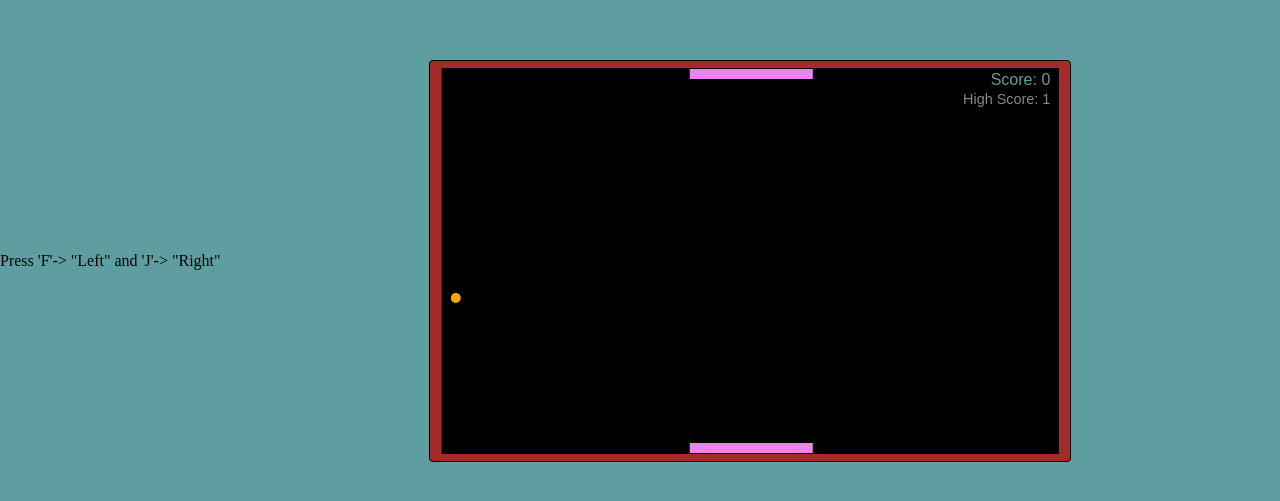
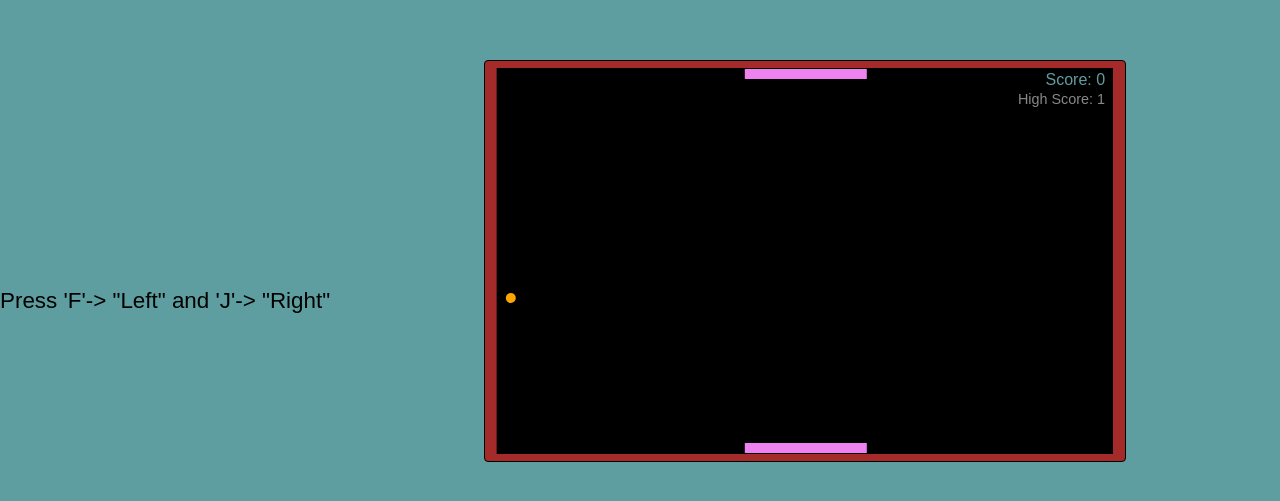
Before and after one commit to harsh0045/Ping_Pong_game, a plain HTML site: page index.html in a window 1280 px wide. Shown: the part 139-640 px from the top of the page. Drawn offline with Linux system fonts and the light colour scheme.

Commit message:
Update styles.css

```diff
--- a/styles.css
+++ b/styles.css
@@ -23,6 +23,13 @@ h3{
     overflow: hidden;
     background-color: brown;
   }
+.guidance{
+    font-size:1.4rem;
+  text-align:center;
+  color:black;
+  margin-top:10vh;
+  font-family:Arial, Helvetica, sans-serif;
+}
   #box {
     position: absolute;
     top: 50%;
```
